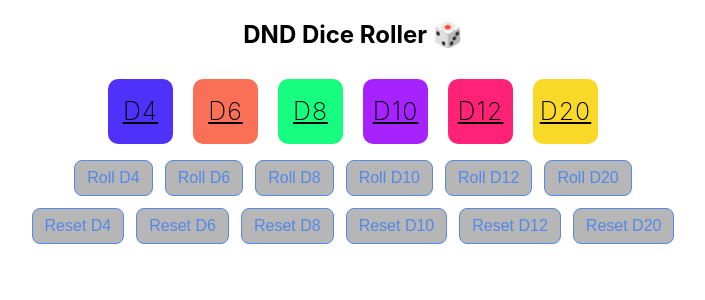
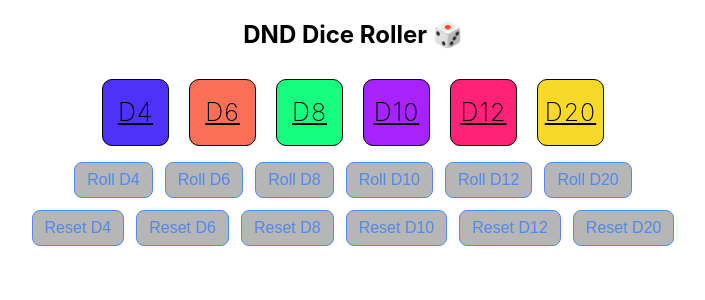
Before and after one commit to ryd0g/dnd-dice-roller, a React (Create React App) app in the folder dice-game/: page / in a window 1280 px wide. Shown: the top 300 px of the page, without its empty margins (287-992 px from the left). Built offline with nearby package versions, Linux system fonts and the light colour scheme.

Commit message:
added border to dice displays

```diff
--- a/dice-game/src/dice.css
+++ b/dice-game/src/dice.css
@@ -48,6 +48,7 @@ p {
   width: 65px;
   height: 65px;
   border-radius: 10px;
+  border: 1.5px solid black;
 }
 
 .d4border {
@@ -59,6 +60,7 @@ p {
   width: 65px;
   height: 65px;
   border-radius: 10px;
+  border: 1.5px solid black;
 }
 .d8border {
   display: flex;
@@ -69,6 +71,7 @@ p {
   width: 65px;
   height: 65px;
   border-radius: 10px;
+  border: 1.5px solid black;
 }
 
 .d10border {
@@ -80,6 +83,7 @@ p {
   width: 65px;
   height: 65px;
   border-radius: 10px;
+  border: 1.5px solid black;
 }
 
 .d12border {
@@ -91,6 +95,7 @@ p {
   width: 65px;
   height: 65px;
   border-radius: 10px;
+  border: 1.5px solid black;
 }
 
 .d20border {
@@ -102,6 +107,7 @@ p {
   width: 65px;
   height: 65px;
   border-radius: 10px;
+  border: 1.5px solid black;
 }
 
 .dicebox {
```
